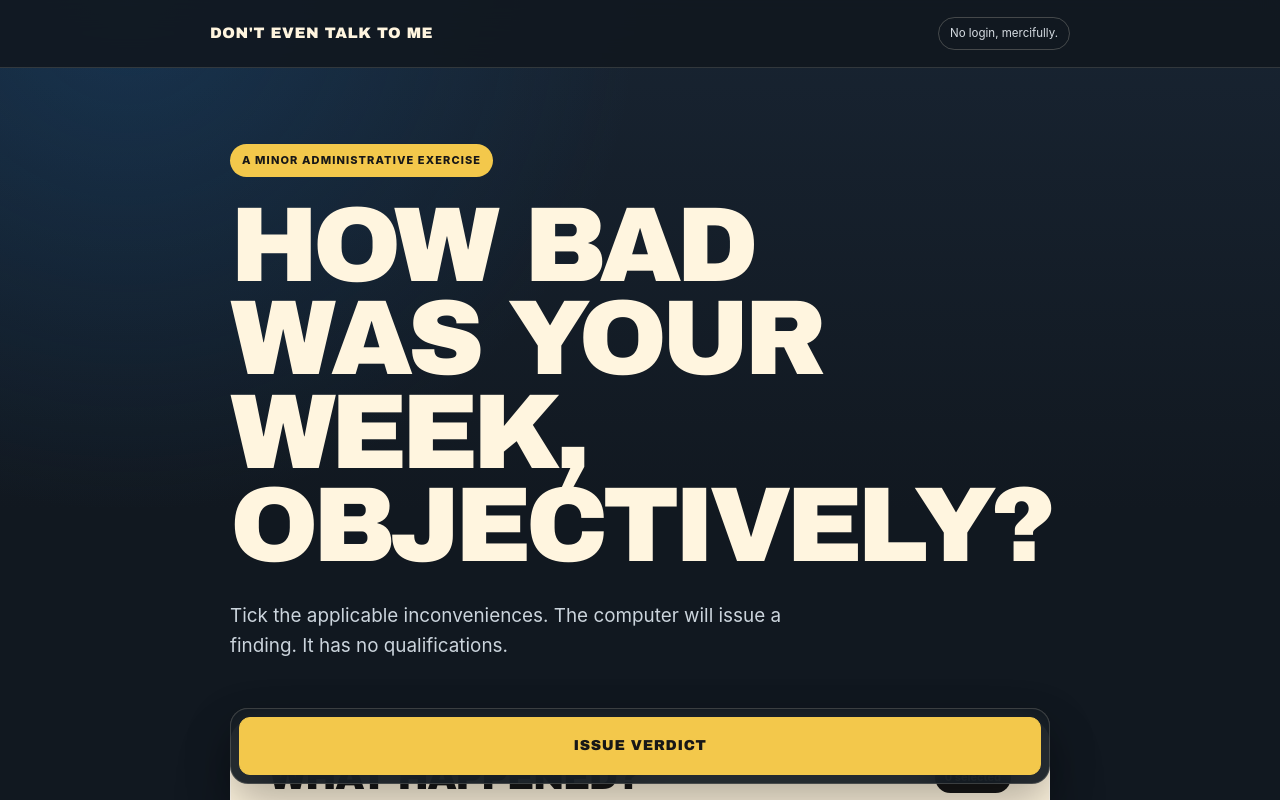
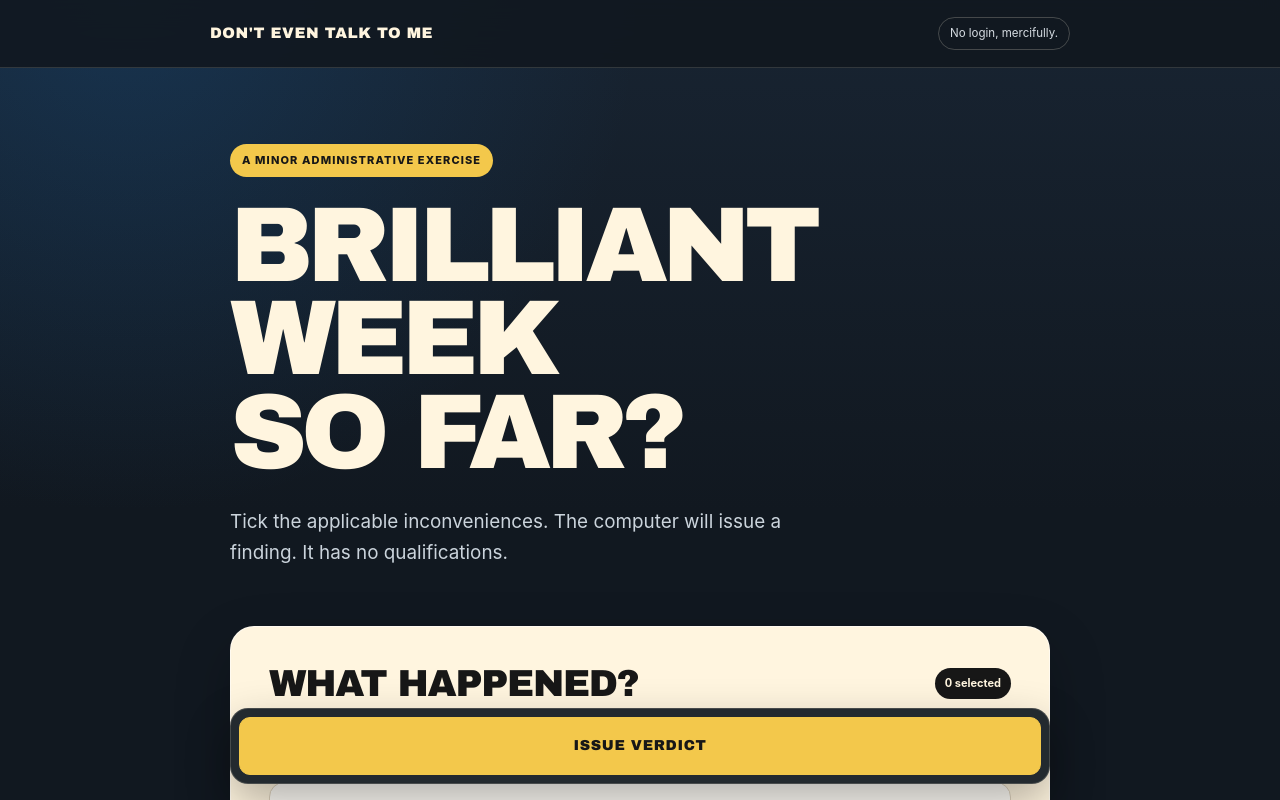
Before and after one commit to SamOBrienOlinger/what-a-groan, a Next.js app: page / in a window 1280 px wide. Shown: the top 800 px of the page. Built offline with nearby package versions, Linux system fonts and the light colour scheme.

Commit message:
Update hero question

```diff
--- a/app/page.tsx
+++ b/app/page.tsx
@@ -203,7 +203,7 @@ export default function Home() {
       <div className="page-shell" id="top">
         <section className="intro">
           <p className="eyebrow">A minor administrative exercise</p>
-          <h1>How bad was your week, objectively?</h1>
+          <h1>Brilliant week so far?</h1>
           <p>
             Tick the applicable inconveniences. The computer will issue a
             finding. It has no qualifications.
```
Also changed, not shown: 1 other file (tests, documents, lock files or other folders).
